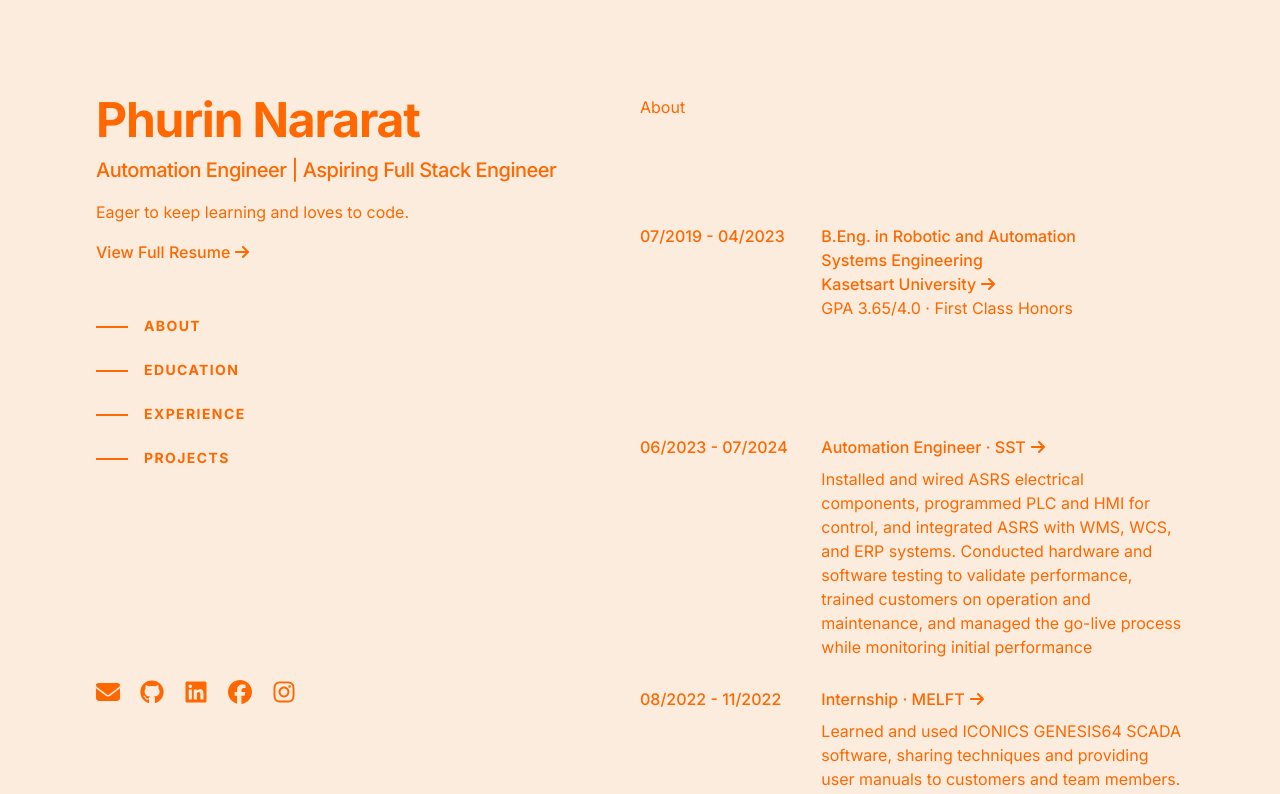
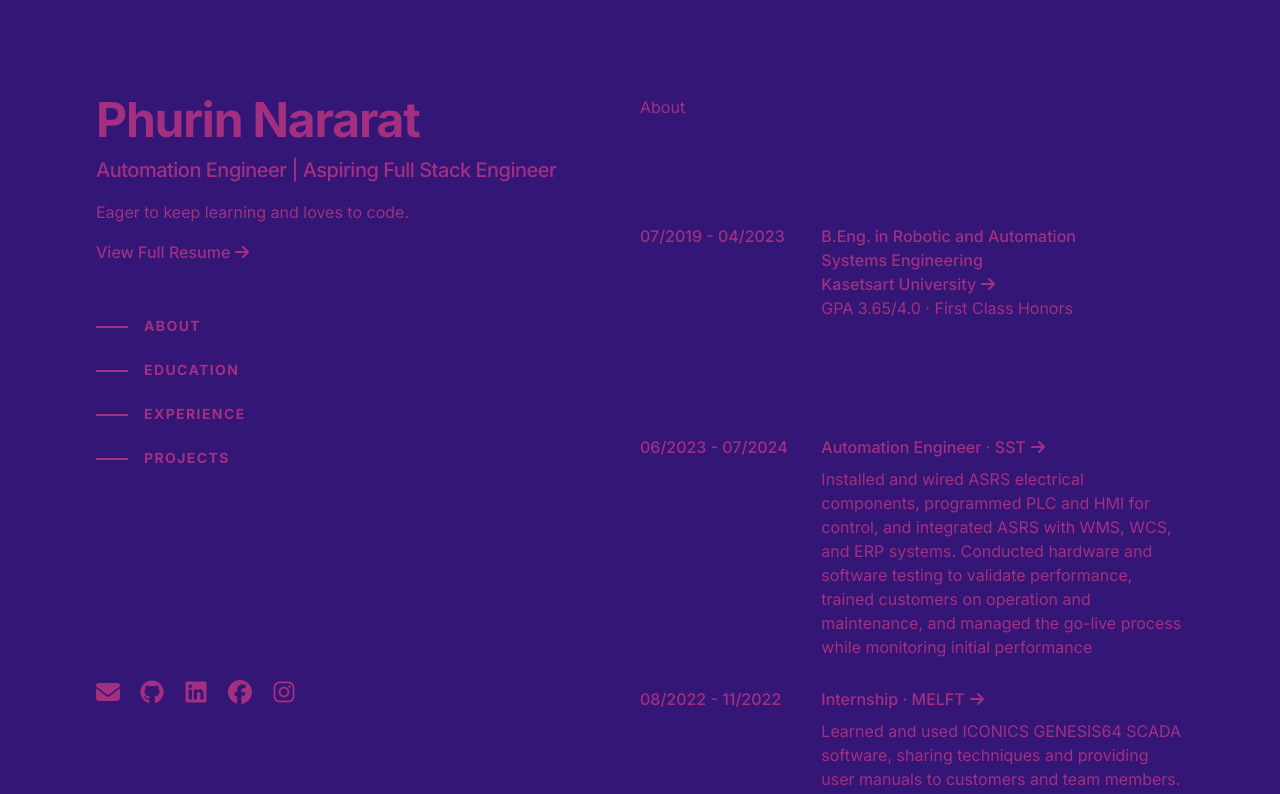
Before and after one commit to phurin-git/portfolio-v1, a Next.js app: page / in a window 1280 px wide. Shown: the top 794 px of the page. Built offline with nearby package versions, Linux system fonts and the light colour scheme.

Commit message:
Add useEffect
Feat: add useEffect for left section nav bar can know current position of right section content

```diff
--- a/package.json
+++ b/package.json
@@ -3,7 +3,7 @@
   "version": "0.1.0",
   "private": true,
   "scripts": {
-    "dev": "next dev",
+    "dev": "NODE_OPTIONS='--inspect' next dev",
     "build": "next build",
     "start": "next start",
     "lint": "next lint"
--- a/src/app/components/Credit.tsx
+++ b/src/app/components/Credit.tsx
@@ -1,5 +1,5 @@
 export default function Credit() {
     return(
-        <p className="text-sm">Inspiration from <a className="font-bold hover:text-focus transition-all motion-reduce:transition-none" href="https://brittanychiang.com" target="_blank" rel="noopener noreferrer">Brittany Chiang</a> and coded in <a className="font-bold hover:text-focus transition-all motion-reduce:transition-none" href="https://code.visualstudio.com" target="_blank" rel="noopener noreferrer">Visual Studio Code</a>. Built with <a className="font-bold hover:text-focus transition-all motion-reduce:transition-none" href="https://nextjs.org" target="_blank" rel="noopener noreferrer">Next.js</a> and <a className="font-bold hover:text-focus transition-all motion-reduce:transition-none" href="https://tailwindcss.com" target="_blank" rel="noopener noreferrer">Tailwind CSS</a>, deployed with <a className="font-bold hover:text-focus transition-all motion-reduce:transition-none" href="https://vercel.com" target="_blank" rel="noopener noreferrer">Vercel</a>.</p>
+        <p className="text-sm">Inspiration from <a className="font-bold hover:text-hightlight transition-all motion-reduce:transition-none" href="https://brittanychiang.com" target="_blank" rel="noopener noreferrer">Brittany Chiang</a> and coded in <a className="font-bold hover:text-hightlight transition-all motion-reduce:transition-none" href="https://code.visualstudio.com" target="_blank" rel="noopener noreferrer">Visual Studio Code</a>. Built with <a className="font-bold hover:text-hightlight transition-all motion-reduce:transition-none" href="https://nextjs.org" target="_blank" rel="noopener noreferrer">Next.js</a> and <a className="font-bold hover:text-hightlight transition-all motion-reduce:transition-none" href="https://tailwindcss.com" target="_blank" rel="noopener noreferrer">Tailwind CSS</a>, deployed with <a className="font-bold hover:text-hightlight transition-all motion-reduce:transition-none" href="https://vercel.com" target="_blank" rel="noopener noreferrer">Vercel</a>.</p>
     )
 }
--- a/src/app/components/Education.tsx
+++ b/src/app/components/Education.tsx
@@ -1,6 +1,6 @@
 export default function Education(props:any) {
     return (
-        <a className="py-2.5 grid grid-cols-3 group hover:text-focus"  href={props.item.website} target="_blank" rel="noopener noreferrer">
+        <a className="py-2.5 grid grid-cols-3 group hover:text-hightlight"  href={props.item.website} target="_blank" rel="noopener noreferrer">
             <p className="font-medium transition-all motion-reduce:transition-none">{props.item.fromDate + " - " + props.item.toDate}</p>
             <div className="grid-cols-subgrid col-span-2 flex flex-col">
                 <div className="max-w-xs leading-normal font-medium flex flex-col">
--- a/src/app/components/Experience.tsx
+++ b/src/app/components/Experience.tsx
@@ -1,6 +1,6 @@
 export default function Experience(props:any) {
     return (
-        <a className="py-2.5 grid grid-cols-3 group hover:text-focus" href={props.item.website} target="_blank" rel="noopener noreferrer">
+        <a className="py-2.5 grid grid-cols-3 group hover:text-hightlight" href={props.item.website} target="_blank" rel="noopener noreferrer">
             <p className="font-medium transition-all motion-reduce:transition-none">{props.item.fromDate + " - " + props.item.toDate}</p>
             <div className="grid-cols-subgrid col-span-2 flex-col">
                 <div className="leading-normal font-medium flex flex-row content-center items-center">
--- a/src/app/components/LeftSection.tsx
+++ b/src/app/components/LeftSection.tsx
@@ -1,59 +1,91 @@
+'use client';
+import {useState, useEffect} from 'react'
 import {card} from "../documents/info"
 
 export default function LeftSection() {
+  const [isAbout, setIsAbout] = useState(true)
+  const [isEducation, setIsEducation] = useState(false)
+  const [isExperience, setIsExperience] = useState(false)
+  const [isProjects, setIsProjects] = useState(false)
+  const getAboutRect = () => document.getElementById("About") ?.getBoundingClientRect()
+  const getEducationRect = () => document.getElementById("Education")?.getBoundingClientRect()
+  const getExperinceRect = () => document.getElementById("Experience")?.getBoundingClientRect()
+  const getProjectsRect = () => document.getElementById("Projects")?.getBoundingClientRect()
+
+  const handleScroll = () => {
+    setIsAbout((Number(getAboutRect()?.top) + Number(getAboutRect()?.height)) > 10)
+    setIsEducation(!isAbout && ((Number(getEducationRect()?.top) + Number(getEducationRect()?.height)) > 10))
+    setIsExperience(!isAbout && !isEducation && ((Number(getExperinceRect()?.top) + Number(getExperinceRect()?.height)) > 10))
+    setIsProjects(!isAbout && !isEducation && !isExperience && ((Number(getProjectsRect()?.top) + Number(getProjectsRect()?.height)) > 10))
+    document.getElementById("AboutNavBar")?.classList.toggle("w-16", isAbout)
+    document.getElementById("EducationNavBar")?.classList.toggle("w-16", isEducation)
+    document.getElementById("ExperienceNavBar")?.classList.toggle("w-16", isExperience)
+    document.getElementById("ProjectsNavBar")?.classList.toggle("w-16", isProjects)
+    console.log(isAbout)
+    console.log(isEducation)
+    console.log(isExperience)
+    console.log(isProjects)
+  }
+  useEffect(() => {setTimeout(handleScroll, 0)}, [])
+  useEffect(() => {
+    window.addEventListener('scroll', handleScroll)
+    return () => {
+        window.removeEventListener('scroll', handleScroll)
+    }
+  })
     return (
       <div className="mb-10 lg:min-h-screen lg:sticky lg:top-0 lg:flex lg:flex-col lg:justify-between lg:max-h-screen  lg:py-24 lg:mb-0">
         <div>
           <h1 className="text-4xl font-bold tracking-tight sm:text-5xl">{card.myName}</h1>
           <h2 className="mt-3 text-lg font-medium tracking-tight sm:text-xl">{card.jobTitle}</h2>
           <p className="mt-4 max-w-xs leading-normal">{card.myBio}</p>
-          <a className="group mt-4 max-w-xs leading-normal font-medium flex items-center hover:text-focus" href="/resume.pdf">
+          <a className="group mt-4 max-w-xs leading-normal font-medium flex items-center hover:text-hightlight" href="/resume.pdf">
             <span className="mr-1 transition-all motion-reduce:transition-none ">View Full Resume</span>
             <svg className="size-4 group-hover:translate-x-2 transition-all motion-reduce:transition-none" xmlns="http://www.w3.org/2000/svg" viewBox="0 0 448 512" fill="currentColor">
               <path d="M438.6 278.6c12.5-12.5 12.5-32.8 0-45.3l-160-160c-12.5-12.5-32.8-12.5-45.3 0s-12.5 32.8 0 45.3L338.8 224 32 224c-17.7 0-32 14.3-32 32s14.3 32 32 32l306.7 0L233.4 393.4c-12.5 12.5-12.5 32.8 0 45.3s32.8 12.5 45.3 0l160-160z"/>
             </svg>
           </a>
-          <div className="hidden w-1/3 lg:text-sm lg:font-bold lg:uppercase lg:tracking-widest lg:flex lg:flex-col lg:my-10">
+          <div className="hidden lg:text-sm lg:font-bold lg:uppercase lg:tracking-widest lg:flex lg:flex-col lg:my-10">
             <a className="group py-3" href="#About">
-              <span className="inline-block align-middle mr-4 h-0.5 w-8 bg-highlight transition-all group-hover:w-16 group-hover:bg-focus group-focus-visible:w-16 group-focus-visible:bg-focus group-motion-reduce:transition-none"></span>
-              <span className="group-hover:text-focus group-focus-visible:bg-focus group-motion-reduce:transition-none">About</span>
+              <span id="AboutNavBar" className="inline-block align-middle mr-4 h-0.5 w-8 bg-highlight transition-all group-hover:w-16 group-hover:bg-focus group-focus-visible:w-16 group-focus-visible:bg-focus group-motion-reduce:transition-none"></span>
+              <span className="group-hover:text-hightlight group-focus-visible:bg-focus group-motion-reduce:transition-none">About</span>
             </a>
             <a className="group py-3" href="#Education">
-              <span className="inline-block align-middle mr-4 h-0.5 w-8 bg-highlight transition-all group-hover:w-16 group-hover:bg-focus group-focus-visible:w-16 group-focus-visible:bg-focus group-motion-reduce:transition-none"></span>
-              <span className="group-hover:text-focus group-focus-visible:bg-focus group-motion-reduce:transition-none">Education</span>
+              <span id="EducationNavBar" className="inline-block align-middle mr-4 h-0.5 w-8 bg-highlight transition-all group-hover:w-16 group-hover:bg-focus group-focus-visible:w-16 group-focus-visible:bg-focus group-motion-reduce:transition-none"></span>
+              <span className="group-hover:text-hightlight group-focus-visible:bg-focus group-motion-reduce:transition-none">Education</span>
             </a>
             <a className="group py-3" href="#Experience">
-              <span className="inline-block align-middle mr-4 h-0.5 w-8 bg-highlight transition-all group-hover:w-16 group-hover:bg-focus group-focus-visible:w-16 group-focus-visible:bg-focus group-motion-reduce:transition-none"></span>
-              <span className="group-hover:text-focus group-focus-visible:bg-focus group-motion-reduce:transition-none">Experience</span>
+              <span id="ExperienceNavBar" className="inline-block align-middle mr-4 h-0.5 w-8 bg-highlight transition-all group-hover:w-16 group-hover:bg-focus group-focus-visible:w-16 group-focus-visible:bg-focus group-motion-reduce:transition-none"></span>
+              <span className="group-hover:text-hightlight group-focus-visible:bg-focus group-motion-reduce:transition-none">Experience</span>
             </a>
             <a className="group py-3" href="#Projects">
-              <span className="inline-block align-middle mr-4 h-0.5 w-8 bg-highlight transition-all group-hover:w-16 group-hover:bg-focus group-focus-visible:w-16 group-focus-visible:bg-focus group-motion-reduce:transition-none"></span>
-              <span className="group-hover:text-focus group-focus-visible:bg-focus group-motion-reduce:transition-none">Projects</span>
+              <span id="ProjectsNavBar" className="inline-block align-middle mr-4 h-0.5 w-8 bg-highlight transition-all group-hover:w-16 group-hover:bg-focus group-focus-visible:w-16 group-focus-visible:bg-focus group-motion-reduce:transition-none"></span>
+              <span className="group-hover:text-hightlight group-focus-visible:bg-focus group-motion-reduce:transition-none">Projects</span>
             </a>
           </div>
         </div>
         <div className="flex flex-row mt-10 lg:mt-0">
-          <a className="mr-5 transition-all hover:text-focus motion-reduce:transition-none" href={card.myEmail}>
+          <a className="mr-5 transition-all hover:text-hightlight motion-reduce:transition-none" href={card.myEmail}>
             <svg className="size-6" xmlns="http://www.w3.org/2000/svg" viewBox="0 0 512 512" fill="currentColor">
               <path d="M48 64C21.5 64 0 85.5 0 112c0 15.1 7.1 29.3 19.2 38.4L236.8 313.6c11.4 8.5 27 8.5 38.4 0L492.8 150.4c12.1-9.1 19.2-23.3 19.2-38.4c0-26.5-21.5-48-48-48L48 64zM0 176L0 384c0 35.3 28.7 64 64 64l384 0c35.3 0 64-28.7 64-64l0-208L294.4 339.2c-22.8 17.1-54 17.1-76.8 0L0 176z"/>
             </svg>
           </a>
-          <a className="mr-5 transition-all hover:text-focus motion-reduce:transition-none" href={card.myGithub}>
+          <a className="mr-5 transition-all hover:text-hightlight motion-reduce:transition-none" href={card.myGithub}>
             <svg className="size-6" xmlns="http://www.w3.org/2000/svg" viewBox="0 0 496 512" fill="currentColor">
               <path d="M165.9 397.4c0 2-2.3 3.6-5.2 3.6-3.3 .3-5.6-1.3-5.6-3.6 0-2 2.3-3.6 5.2-3.6 3-.3 5.6 1.3 5.6 3.6zm-31.1-4.5c-.7 2 1.3 4.3 4.3 4.9 2.6 1 5.6 0 6.2-2s-1.3-4.3-4.3-5.2c-2.6-.7-5.5 .3-6.2 2.3zm44.2-1.7c-2.9 .7-4.9 2.6-4.6 4.9 .3 2 2.9 3.3 5.9 2.6 2.9-.7 4.9-2.6 4.6-4.6-.3-1.9-3-3.2-5.9-2.9zM244.8 8C106.1 8 0 113.3 0 252c0 110.9 69.8 205.8 169.5 239.2 12.8 2.3 17.3-5.6 17.3-12.1 0-6.2-.3-40.4-.3-61.4 0 0-70 15-84.7-29.8 0 0-11.4-29.1-27.8-36.6 0 0-22.9-15.7 1.6-15.4 0 0 24.9 2 38.6 25.8 21.9 38.6 58.6 27.5 72.9 20.9 2.3-16 8.8-27.1 16-33.7-55.9-6.2-112.3-14.3-112.3-110.5 0-27.5 7.6-41.3 23.6-58.9-2.6-6.5-11.1-33.3 2.6-67.9 20.9-6.5 69 27 69 27 20-5.6 41.5-8.5 62.8-8.5s42.8 2.9 62.8 8.5c0 0 48.1-33.6 69-27 13.7 34.7 5.2 61.4 2.6 67.9 16 17.7 25.8 31.5 25.8 58.9 0 96.5-58.9 104.2-114.8 110.5 9.2 7.9 17 22.9 17 46.4 0 33.7-.3 75.4-.3 83.6 0 6.5 4.6 14.4 17.3 12.1C428.2 457.8 496 362.9 496 252 496 113.3 383.5 8 244.8 8zM97.2 352.9c-1.3 1-1 3.3 .7 5.2 1.6 1.6 3.9 2.3 5.2 1 1.3-1 1-3.3-.7-5.2-1.6-1.6-3.9-2.3-5.2-1zm-10.8-8.1c-.7 1.3 .3 2.9 2.3 3.9 1.6 1 3.6 .7 4.3-.7 .7-1.3-.3-2.9-2.3-3.9-2-.6-3.6-.3-4.3 .7zm32.4 35.6c-1.6 1.3-1 4.3 1.3 6.2 2.3 2.3 5.2 2.6 6.5 1 1.3-1.3 .7-4.3-1.3-6.2-2.2-2.3-5.2-2.6-6.5-1zm-11.4-14.7c-1.6 1-1.6 3.6 0 5.9 1.6 2.3 4.3 3.3 5.6 2.3 1.6-1.3 1.6-3.9 0-6.2-1.4-2.3-4-3.3-5.6-2z"/>
             </svg>
           </a>
-          <a className="mr-5 transition-all hover:text-focus motion-reduce:transition-none" href={card.myLinkedin}>
+          <a className="mr-5 transition-all hover:text-hightlight motion-reduce:transition-none" href={card.myLinkedin}>
             <svg className="size-6" xmlns="http://www.w3.org/2000/svg" viewBox="0 0 448 512" fill="currentColor">
               <path d="M416 32H31.9C14.3 32 0 46.5 0 64.3v383.4C0 465.5 14.3 480 31.9 480H416c17.6 0 32-14.5 32-32.3V64.3c0-17.8-14.4-32.3-32-32.3zM135.4 416H69V202.2h66.5V416zm-33.2-243c-21.3 0-38.5-17.3-38.5-38.5S80.9 96 102.2 96c21.2 0 38.5 17.3 38.5 38.5 0 21.3-17.2 38.5-38.5 38.5zm282.1 243h-66.4V312c0-24.8-.5-56.7-34.5-56.7-34.6 0-39.9 27-39.9 54.9V416h-66.4V202.2h63.7v29.2h.9c8.9-16.8 30.6-34.5 62.9-34.5 67.2 0 79.7 44.3 79.7 101.9V416z"/>
             </svg>
           </a>
-          <a className="mr-5 transition-all hover:text-focus motion-reduce:transition-none" href={card.myFacebook}>
+          <a className="mr-5 transition-all hover:text-hightlight motion-reduce:transition-none" href={card.myFacebook}>
             <svg className="size-6" xmlns="http://www.w3.org/2000/svg" viewBox="0 0 512 512" fill="currentColor">
               <path d="M512 256C512 114.6 397.4 0 256 0S0 114.6 0 256C0 376 82.7 476.8 194.2 504.5V334.2H141.4V256h52.8V222.3c0-87.1 39.4-127.5 125-127.5c16.2 0 44.2 3.2 55.7 6.4V172c-6-.6-16.5-1-29.6-1c-42 0-58.2 15.9-58.2 57.2V256h83.6l-14.4 78.2H287V510.1C413.8 494.8 512 386.9 512 256h0z"/>
             </svg>
           </a>
-          <a className="transition-all hover:text-focus motion-reduce:transition-none" href={card.myInstagram}>
+          <a className="transition-all hover:text-hightlight motion-reduce:transition-none" href={card.myInstagram}>
             <svg className="size-6" xmlns="http://www.w3.org/2000/svg" viewBox="0 0 448 512" fill="currentColor">
               <path d="M224.1 141c-63.6 0-114.9 51.3-114.9 114.9s51.3 114.9 114.9 114.9S339 319.5 339 255.9 287.7 141 224.1 141zm0 189.6c-41.1 0-74.7-33.5-74.7-74.7s33.5-74.7 74.7-74.7 74.7 33.5 74.7 74.7-33.6 74.7-74.7 74.7zm146.4-194.3c0 14.9-12 26.8-26.8 26.8-14.9 0-26.8-12-26.8-26.8s12-26.8 26.8-26.8 26.8 12 26.8 26.8zm76.1 27.2c-1.7-35.9-9.9-67.7-36.2-93.9-26.2-26.2-58-34.4-93.9-36.2-37-2.1-147.9-2.1-184.9 0-35.8 1.7-67.6 9.9-93.9 36.1s-34.4 58-36.2 93.9c-2.1 37-2.1 147.9 0 184.9 1.7 35.9 9.9 67.7 36.2 93.9s58 34.4 93.9 36.2c37 2.1 147.9 2.1 184.9 0 35.9-1.7 67.7-9.9 93.9-36.2 26.2-26.2 34.4-58 36.2-93.9 2.1-37 2.1-147.8 0-184.8zM398.8 388c-7.8 19.6-22.9 34.7-42.6 42.6-29.5 11.7-99.5 9-132.1 9s-102.7 2.6-132.1-9c-19.6-7.8-34.7-22.9-42.6-42.6-11.7-29.5-9-99.5-9-132.1s-2.6-102.7 9-132.1c7.8-19.6 22.9-34.7 42.6-42.6 29.5-11.7 99.5-9 132.1-9s102.7-2.6 132.1 9c19.6 7.8 34.7 22.9 42.6 42.6 11.7 29.5 9 99.5 9 132.1s2.7 102.7-9 132.1z"/>
             </svg>
--- a/src/app/components/Project.tsx
+++ b/src/app/components/Project.tsx
@@ -1,6 +1,6 @@
 export default function Project(props:any) {
     return (
-        <a className="py-2.5 grid grid-cols-3 group hover:text-focus" href={props.item.link} target="_blank" rel="noopener noreferrer">
+        <a className="py-2.5 grid grid-cols-3 group hover:text-highlight" href={props.item.link} target="_blank" rel="noopener noreferrer">
             <div className="m-4 mt-1">
                 <img className="size-auto rounded outline-4 outline-none group-hover:outline group-hover:outline-current outline-offset-0" src={props.item.previewImage} alt="" />
             </div>
--- a/src/app/components/RightSection.tsx
+++ b/src/app/components/RightSection.tsx
@@ -1,4 +1,3 @@
-'use client';
 import {education, experience, projects} from '../documents/info'
 import Education from './Education'
 import Experience from './Experience'
@@ -28,7 +27,7 @@ export default function RightSection() {
         return list
     }
     return (
-        <div className="">
+        <div>
             <p className="text-sm font-bold uppercase tracking-widest sticky top-0 z-20 -mx-6 mb-4 w-screen px-6 py-5 backdrop-blur md:-mx-12 md:px-12 lg:sr-only lg:relative lg:top-auto lg:mx-auto lg:w-full lg:px-0 lg:py-0 lg:opacity-0">About</p>
             <div className="lg:pt-24" id="About">About</div>
             <p className="text-sm font-bold uppercase tracking-widest sticky top-0 z-20 -mx-6 mb-4 w-screen px-6 py-5 backdrop-blur md:-mx-12 md:px-12 lg:sr-only lg:relative lg:top-auto lg:mx-auto lg:w-full lg:px-0 lg:py-0 lg:opacity-0">Education</p>
--- a/src/app/globals.css
+++ b/src/app/globals.css
@@ -1,3 +1,7 @@
 @tailwind base;
 @tailwind components;
 @tailwind utilities;
+
+:root {
+    scroll-behavior: smooth;
+}
--- a/src/app/page.tsx
+++ b/src/app/page.tsx
@@ -1,4 +1,4 @@
-import LeftSection from "./components/LeftSection";
+import LeftSection from "./components/LeftSection"
 import RightSection from "./components/RightSection"
 
 export default function Home() {
--- a/tailwind.config.ts
+++ b/tailwind.config.ts
@@ -14,10 +14,10 @@ const config: Config = {
           "conic-gradient(from 180deg at 50% 50%, var(--tw-gradient-stops))",
       },
       colors: {
-        "background": "#FCECDD",
-        "header"    : "#FFC288",
-        "focus"     : "#FEA82F",
-        "highlight" : "#FF6701"
+        "header"    : "#341677",
+        "background": "#341677",
+        "highlight" : "#A32F80",
+        "text "     : "#FF6363"
       }
     },
   },
```
